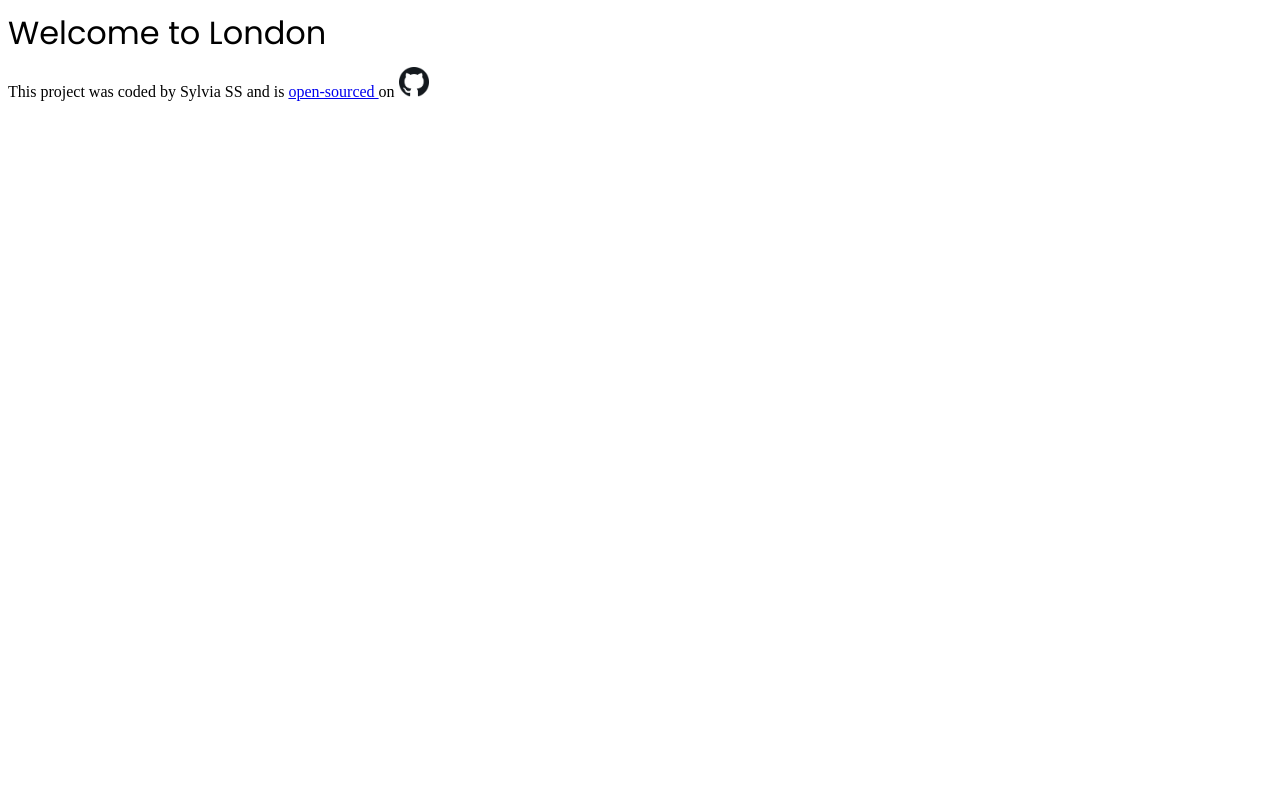
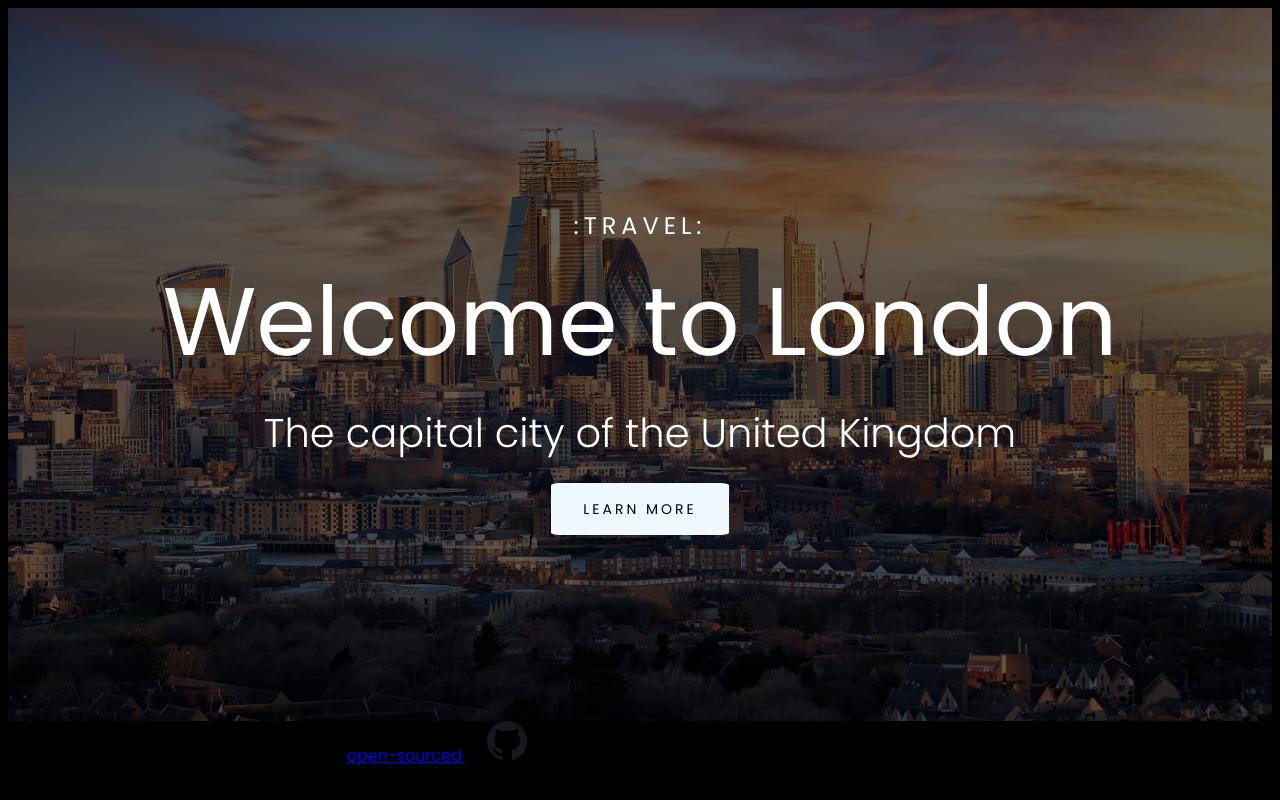
Before and after one commit to sylviass-io/london, a plain HTML site: page index.html in a window 1280 px wide. Drawn offline with Linux system fonts and the light colour scheme.

Commit message:
Added images, content and style

```diff
--- a/index.html
+++ b/index.html
@@ -11,16 +11,31 @@
     <link
       href="https://fonts.googleapis.com/css2?family=Poppins:ital,wght@0,100;0,200;0,300;0,400;0,500;1,100;1,200;1,300;1,400&display=swap"
       rel="stylesheet"
+
     />
+    <link rel="stylesheet" href="styles.css">
     <title></title>
   </head>
   <body>
+
+    <div class=""container>
+    <header>
+
+      <h3>:TRAVEL:</h3>
+
+
+
     <h1>Welcome to London</h1>
+    <h2>The capital city of the United Kingdom</h2>
+
+    <a href="#">Learn More</a>
+      </header>
+
 
     <footer>
       This project was coded by Sylvia SS and is
-      <a href="https://github.com/sylviass-io/london"> open-sourced </a> on
-      <img src="images/github-logo.png"></a>
+      <a href="https://github.com/sylviass-io/london"> open-sourced </a> on<img src="images/github-logo.png"></a>
     </footer>
+    </div>
   </body>
 </html>
--- a/src/styles.css
+++ b/src/styles.css
@@ -1,11 +1,78 @@
-h1 {
+header h1 {
   font-family: "Poppins";
+  font-size: 96px;
   font-weight: 400;
-  line-height: 24px;
+  line-height: 1;
   letter-spacing: 0px;
-  text-align: left;
+  text-align: center;
+  margin: 30px 0;
+}
+
+body {
+  font-family: "Poppins";
+  background-color: black;
+}
+
+.container {
+  max-width: 1200px;
+  margin: 0 auto;
 }
 
 img {
-  width: 30px;
+  width: 40px;
 }
+
+header {
+  background-image: linear-gradient(rgba(0, 0, 0, 0.6), rgba(0, 0, 0, 0.6)),
+    url("../images/london\ -\ hero.jpeg");
+  background-repeat: no-repeat;
+  background-size: cover;
+  color: white;
+  text-align: center;
+  padding: 200px 0;
+  margin: 0;
+}
+
+header h2 {
+  font-weight: 300;
+  font-size: 40px;
+  line-height: 1.5;
+}
+
+header h3 {
+  font-weight: 400;
+  font-size: 24px;
+  line-height: 1.5;
+  letter-spacing: 5px;
+  margin: 0;
+}
+
+header a {
+  font-weight: 400px;
+  font-size: 14px;
+  line-height: 1.5;
+  text-align: center;
+  letter-spacing: 3px;
+  text-transform: uppercase;
+  background-color: aliceblue;
+  text-decoration: none;
+  border-radius: 5%;
+  color: black;
+  padding: 16px 32px;
+}
+
+@media (max-width: 900px) {
+  header {
+    padding: 60px 0;
+  }
+  header h1 {
+    font-size: 48px;
+  }
+  header h2 {
+    font-size: 20px;
+  }
+
+  header h3 {
+    font-size: 12px;
+  }
+}
```
